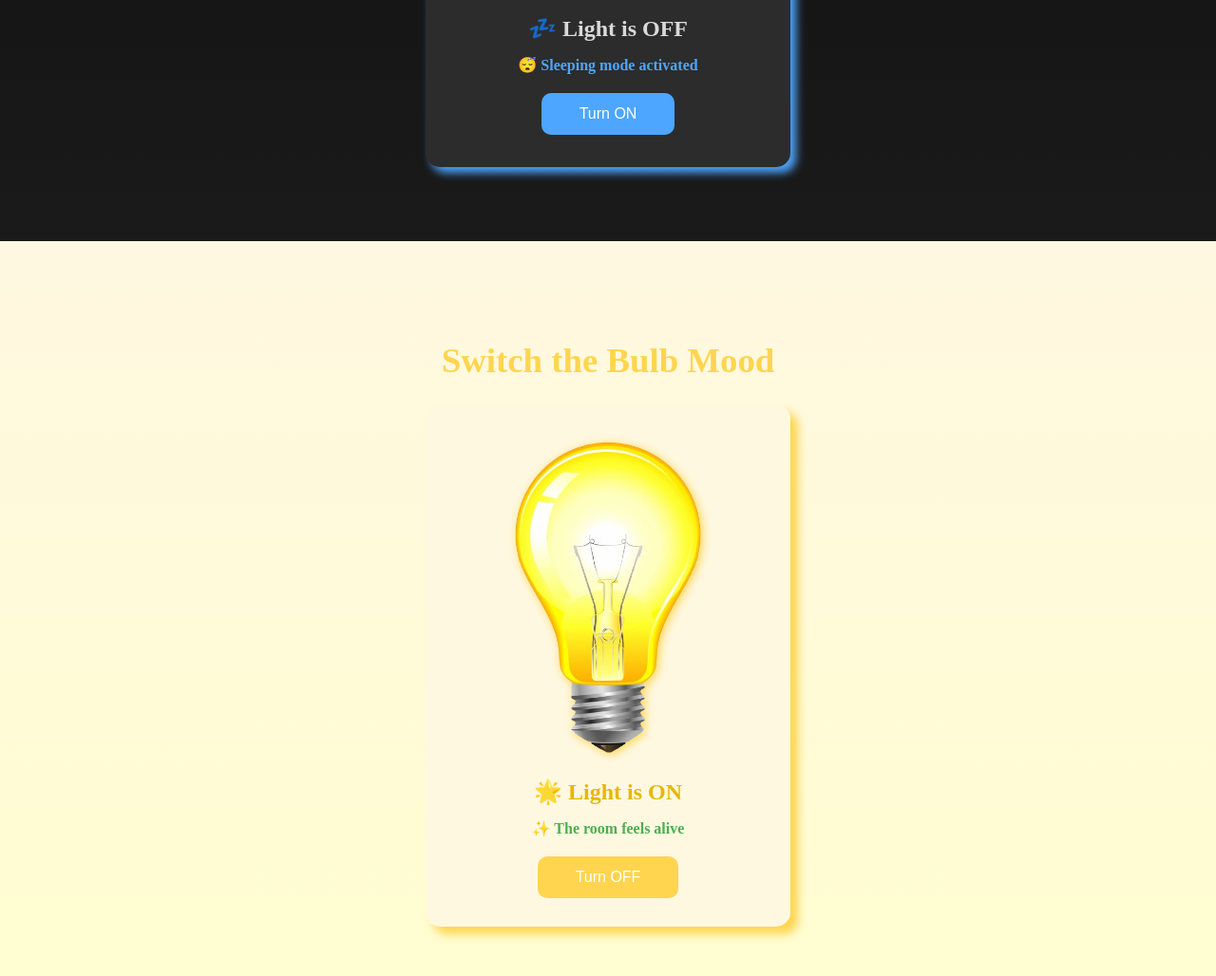
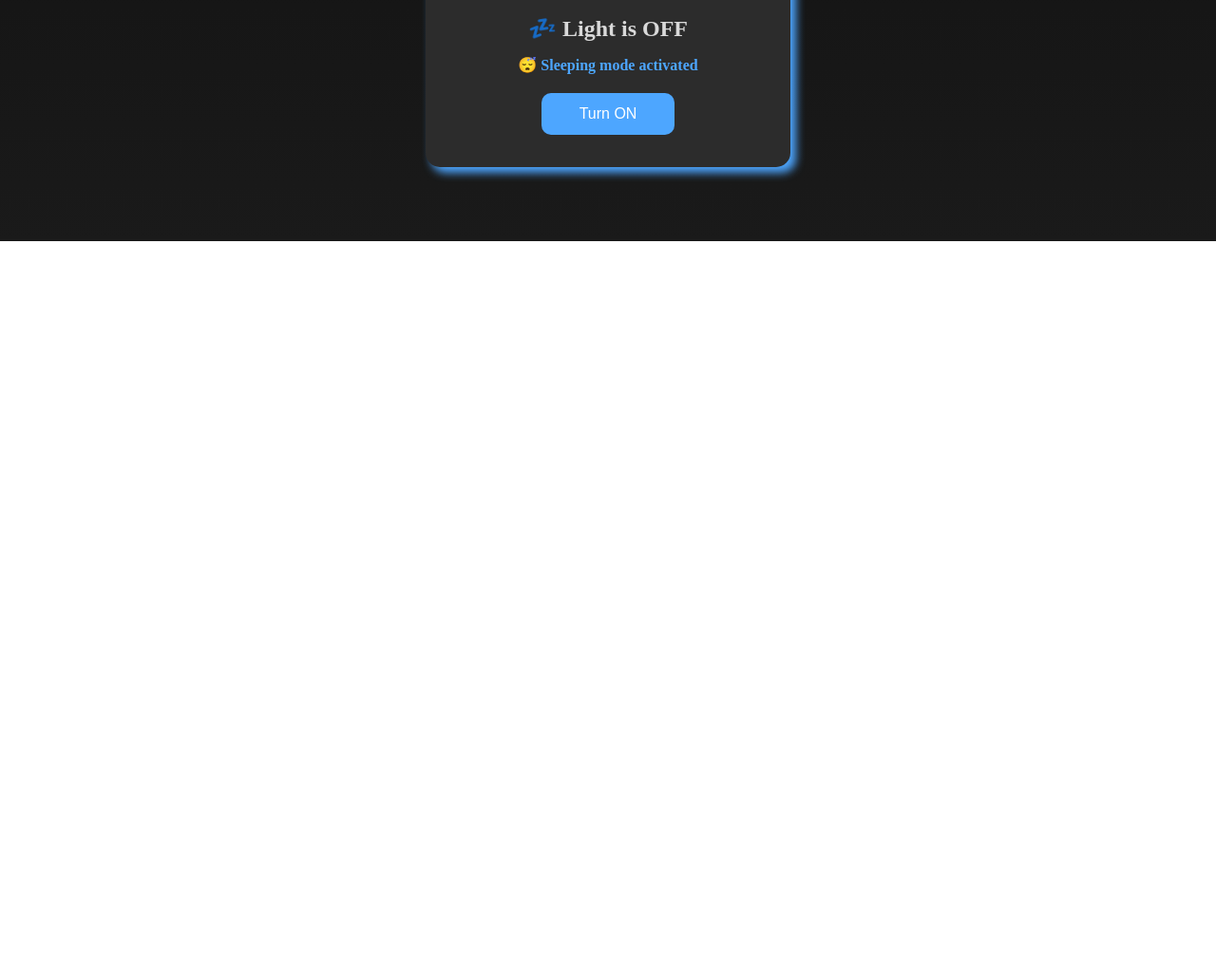
Before and after one commit to KANEEZ-FATIMA18/Javascript-Class-assignment, a plain HTML site: page Bulb-onoff-mood/index.html in a window 1280 px wide. Shown: the part 546-1574 px from the top of the page at 95% size. After the commit the page ends 800 px from the top, so only its background shows below. Drawn offline with Linux system fonts and the light colour scheme.

Commit message:
Fix display property for light mood section in index.html

```diff
--- a/Bulb-onoff-mood/index.html
+++ b/Bulb-onoff-mood/index.html
@@ -22,7 +22,7 @@
     </section>
 
     <!-- light mood -->
-    <section class=" light-main">
+    <section class=" light-main" style="display: none;">
          <h1 style="color:#ffd54f;">Switch the Bulb Mood</h1>
         <div class="light-mood">
             <img src="images/image2.png" alt="bulb" id="image2" style="filter: drop-shadow(2px 2px 5px #ffd54f)">
```
